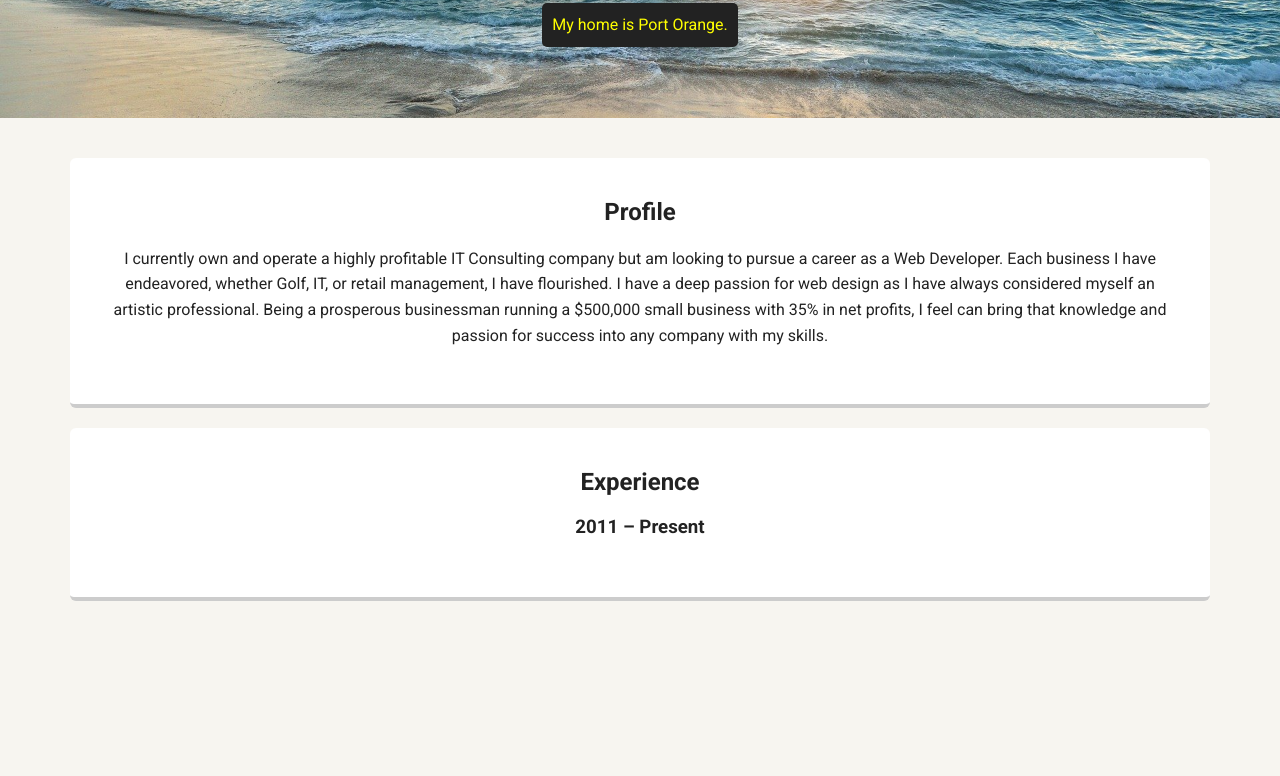
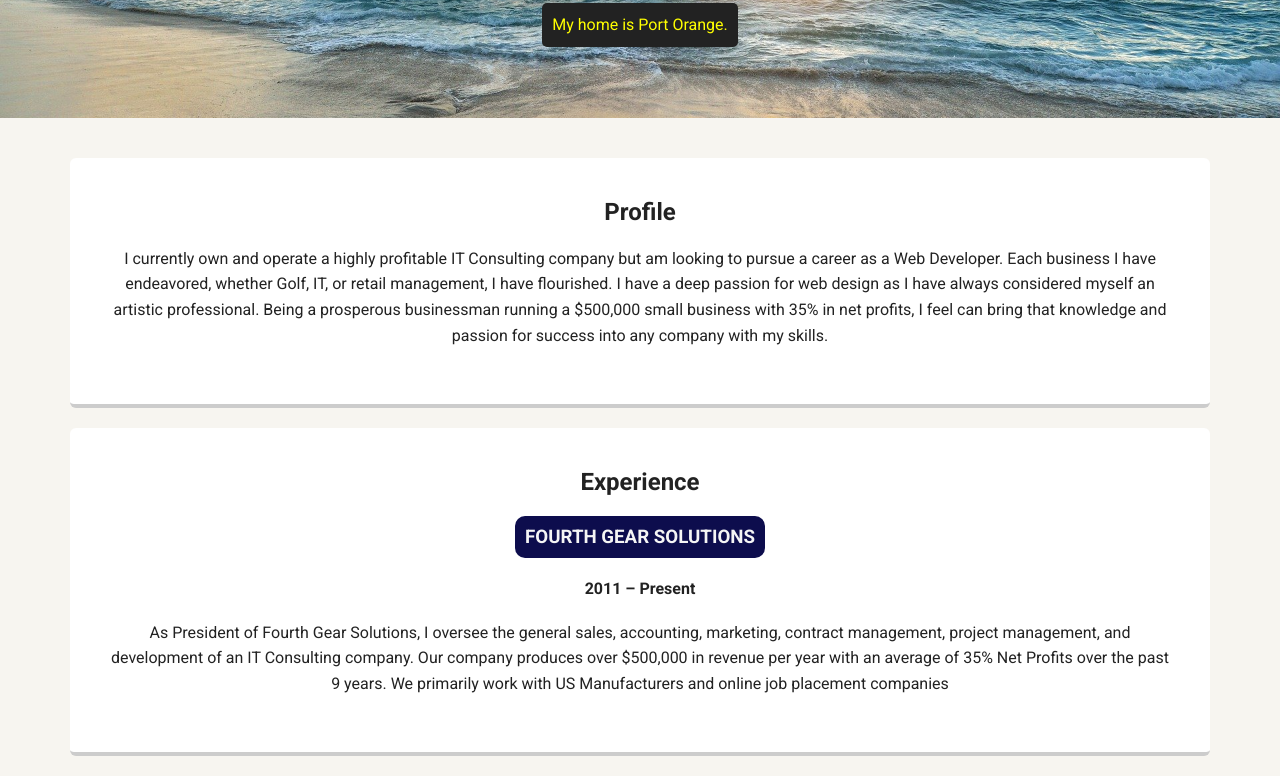
Before and after one commit to eddiefender54/profile_page_v1, a plain HTML site: page experience.html in a window 1280 px wide. Shown: the part 352-1128 px from the top of the page. Before the commit the page ends 973 px from the top, so only its background shows below. Drawn offline with Linux system fonts and the light colour scheme; a web font is replaced by a local one.

Commit message:
h3 exp-card

```diff
--- a/experience.html
+++ b/experience.html
@@ -35,7 +35,11 @@
 
       <div class="exp-card">
         <h2>Experience</h2>
-        <h3>2011 &ndash; Present</h3>
+        <h3>Fourth Gear Solutions</h3>
+        <h4>2011 &ndash; Present</h4>
+        <p>
+          As President of Fourth Gear Solutions, I oversee the general sales, accounting, marketing, contract management, project management, and development of an IT Consulting company.  Our company produces over $500,000 in revenue per year with an average of 35% Net Profits over the past 9 years.  We primarily work with US Manufacturers and online job placement companies
+        </p>
 
       </div>
 
--- a/styles.css
+++ b/styles.css
@@ -188,6 +188,16 @@ a.social:hover {
   border-color: #ff99ff;
 }
 
+.exp-card h3 {
+  width: fit-content;
+  margin:auto;
+  padding: 10px;
+  border-radius: 10px;
+  text-transform: uppercase;
+  background-color: rgb(13, 13, 77);
+  color: whitesmoke;
+}
+
 /* Styles for larger screens */
 @media screen and (min-width: 720px) {
 
```
